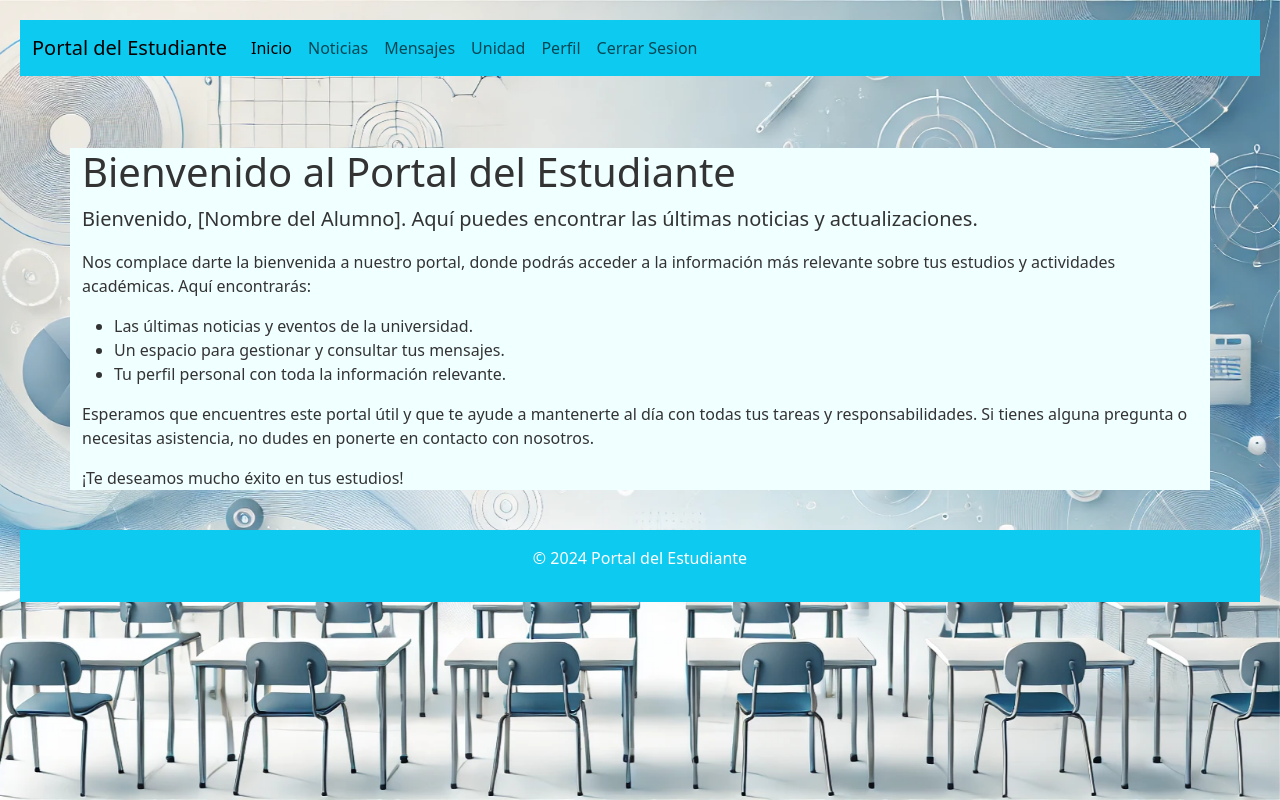
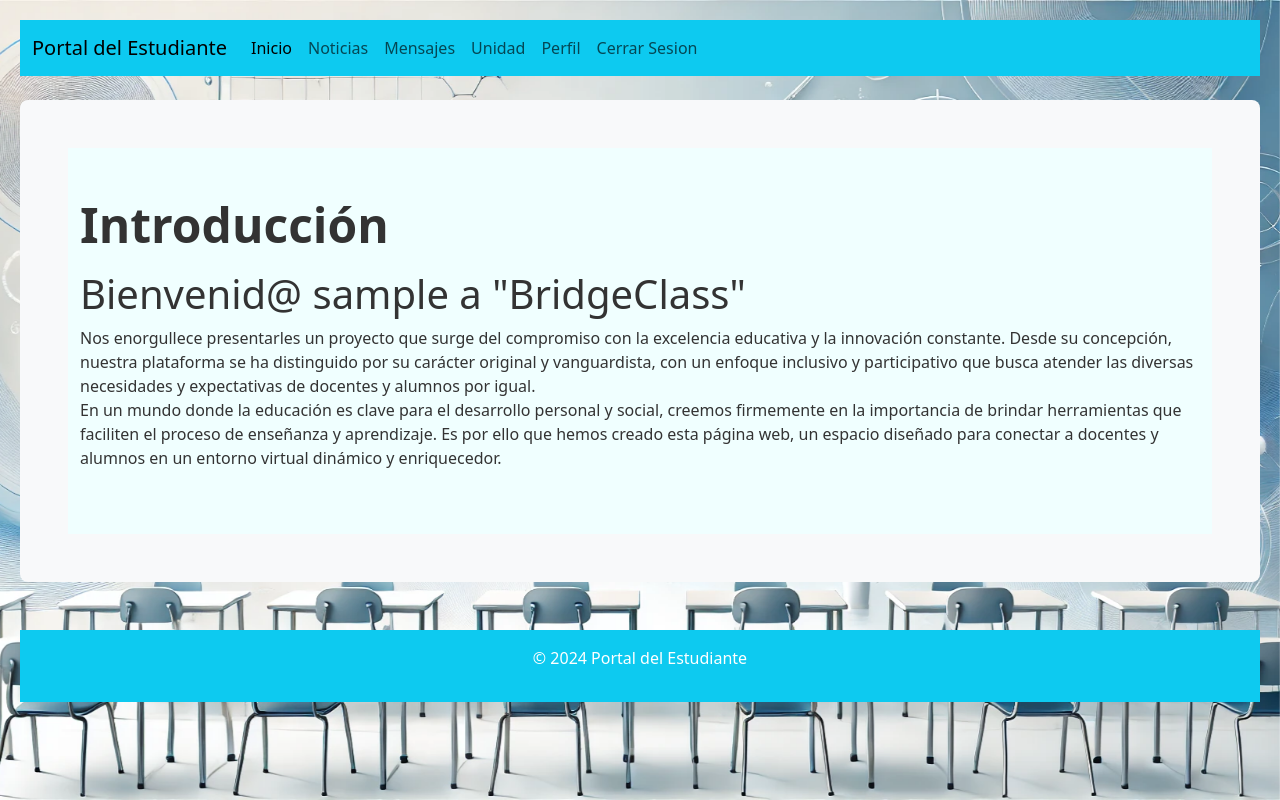
Before and after one commit to jmisoardi/Proyecto_tesis, a PHP site: page /Proyecto_tesis/secciones/alumno/ in a window 1280 px wide. Run offline with PHP 8.4, Linux system fonts and the light colour scheme; the visitor is signed in with stand-in values (Sample User, id 1).

Commit message:
Se trabajo en la session_start para alumno y cierre

```diff
--- a/secciones/alumno/cerrar.php
+++ b/secciones/alumno/cerrar.php
@@ -0,0 +1,5 @@
+<?php
+    session_start();
+    session_destroy();
+    header("Location:../../login.php");
+?>
--- a/secciones/alumno/index.php
+++ b/secciones/alumno/index.php
@@ -1,9 +1,28 @@
 <?php include("templates_alu/header_alu.php")?>
     <br>
-    <div class="container mt-5 "style="background-color:azure">
+    <div class="p-5 mb-4 bg-light rounded-3">
+                <div class="container-fluid py-5" style="background-color:azure">
+                    <h1 class="display-5 fw-bold">Introducción</h1>
+                    <p class="col-md-8 fs-4">
+                        <h1>Bienvenid@ <?php echo $_SESSION['usuario'];?> a "BridgeClass"</h1>
+                            Nos enorgullece presentarles un proyecto que surge del compromiso con la excelencia educativa y la innovación constante.
+                        Desde su concepción, nuestra plataforma se ha distinguido por su carácter original y vanguardista,
+                        con un enfoque inclusivo y participativo que busca atender las diversas necesidades y expectativas de docentes y alumnos por igual.
+                        <br>
+                            En un mundo donde la educación es clave para el desarrollo personal y social, creemos firmemente en la importancia de brindar herramientas que faciliten el proceso de enseñanza y aprendizaje.
+                        Es por ello que hemos creado esta página web, un espacio diseñado para conectar a docentes y alumnos en un entorno virtual dinámico y enriquecedor.
+                        <br>
+                    </p>
+                    <!-- <button class="btn btn-primary btn-lg" type="button">
+                        Example button
+                    </button> -->
+                </div>
+            </div>
+
+    <!-- <div class="container mt-5 "style="background-color:azure">
 
         <h1>Bienvenido al Portal del Estudiante</h1>
-        <p class="lead">Bienvenido, [Nombre del Alumno]. Aquí puedes encontrar las últimas noticias y actualizaciones.</p>
+        <p class="lead">Bienvenido, <?php echo $_SESSION['usuario'];?>. Aquí puedes encontrar las últimas noticias y actualizaciones.</p>
         <p>Nos complace darte la bienvenida a nuestro portal, donde podrás acceder a la información más relevante sobre tus estudios y actividades académicas. Aquí encontrarás:</p>
         <ul>
             <li>Las últimas noticias y eventos de la universidad.</li>
@@ -12,6 +31,6 @@
         </ul>
         <p>Esperamos que encuentres este portal útil y que te ayude a mantenerte al día con todas tus tareas y responsabilidades. Si tienes alguna pregunta o necesitas asistencia, no dudes en ponerte en contacto con nosotros.</p>
         <p>¡Te deseamos mucho éxito en tus estudios!</p>
-    </div>
-<br>
+    </div> -->
+    <br>
 <?php include("templates_alu/footer_alu.php")?>
--- a/secciones/alumno/templates_alu/header_alu.php
+++ b/secciones/alumno/templates_alu/header_alu.php
@@ -1,3 +1,15 @@
+<!-- Dirección base del proyecto-->
+<?php
+        session_start();
+        $url_base= "http://localhost/Proyecto_tesis/";
+
+        //Verificamos que exista ese usuario, de lo contrario se invía al login.
+        if (!isset($_SESSION['usuario'])) {
+            header("Location:".$url_base."login.php");
+        }else{
+
+        }
+?>
 <!-- Archivo header.php -->
 <!DOCTYPE html>
 <html lang="es">
@@ -20,22 +32,22 @@
                         <div class="collapse navbar-collapse" id="navbarNav">
                             <ul class="navbar-nav">
                                 <li class="nav-item">
-                                    <a class="nav-link active" aria-current="page" href="index.php">Inicio</a>
+                                    <a class="nav-link active" aria-current="page" href="<?php echo $url_base;?>secciones/alumno/index.php">Inicio</a>
                                 </li>
                                 <li class="nav-item">
-                                    <a class="nav-link" href="noticia.php">Noticias</a>
+                                    <a class="nav-link" href="<?php echo $url_base;?>secciones/alumno/noticia.php">Noticias</a>
                                 </li>
                                 <li class="nav-item">
-                                    <a class="nav-link" href="mensaje.php">Mensajes</a>
+                                    <a class="nav-link" href="<?php echo $url_base;?>secciones/alumno/mensaje.php">Mensajes</a>
                                 </li>
                                 <li class="nav-item">
-                                    <a class="nav-link" href="unidad.php">Unidad</a>
+                                    <a class="nav-link" href="<?php echo $url_base;?>secciones/alumno/unidad.php">Unidad</a>
                                 </li>
                                 <li class="nav-item">
-                                    <a class="nav-link" href="perfil.php">Perfil</a>
+                                    <a class="nav-link" href="<?php echo $url_base;?>secciones/alumno/perfil.php">Perfil</a>
                                 </li>
                                 <li class="nav-item">
-                                    <a class="nav-link" href="cerrar.php">Cerrar Sesion</a>
+                                    <a class="nav-link" href="<?php echo $url_base;?>secciones/alumno/cerrar.php">Cerrar Sesion</a>
                                 </li>
                             </ul>
                         </div>
```
